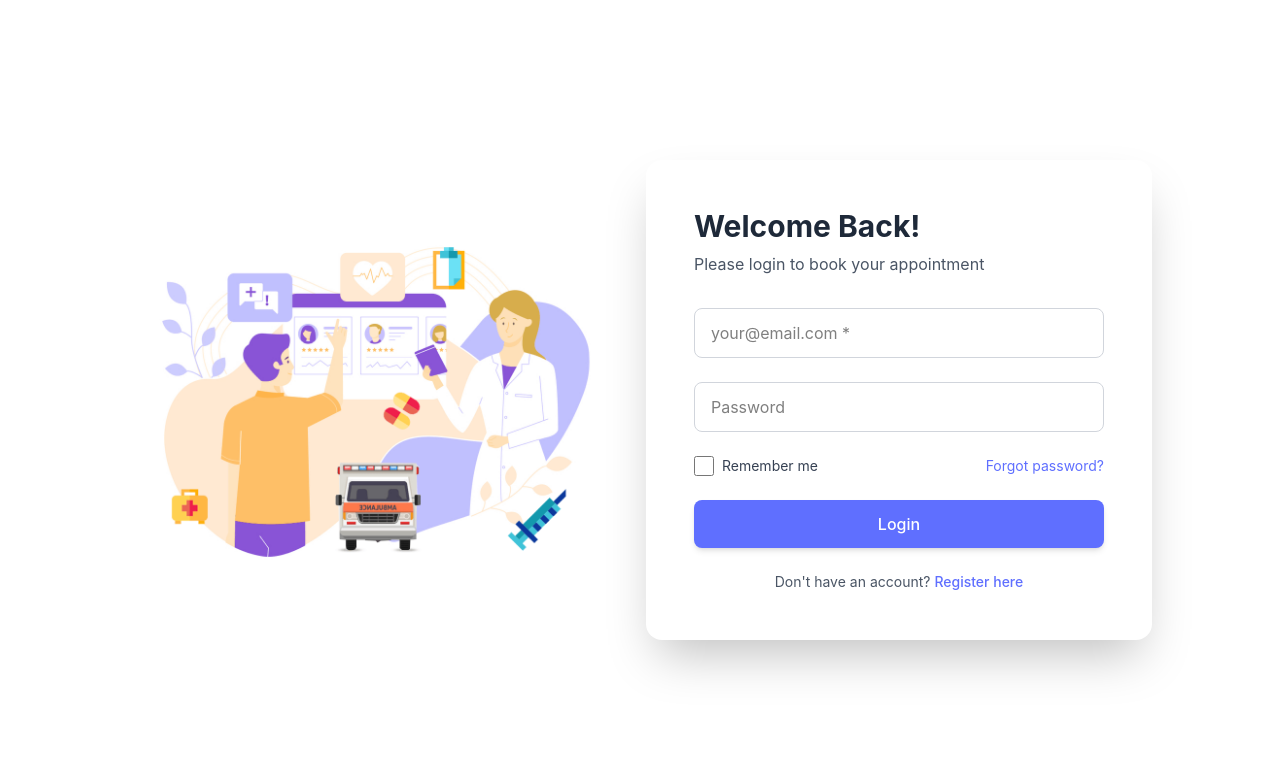
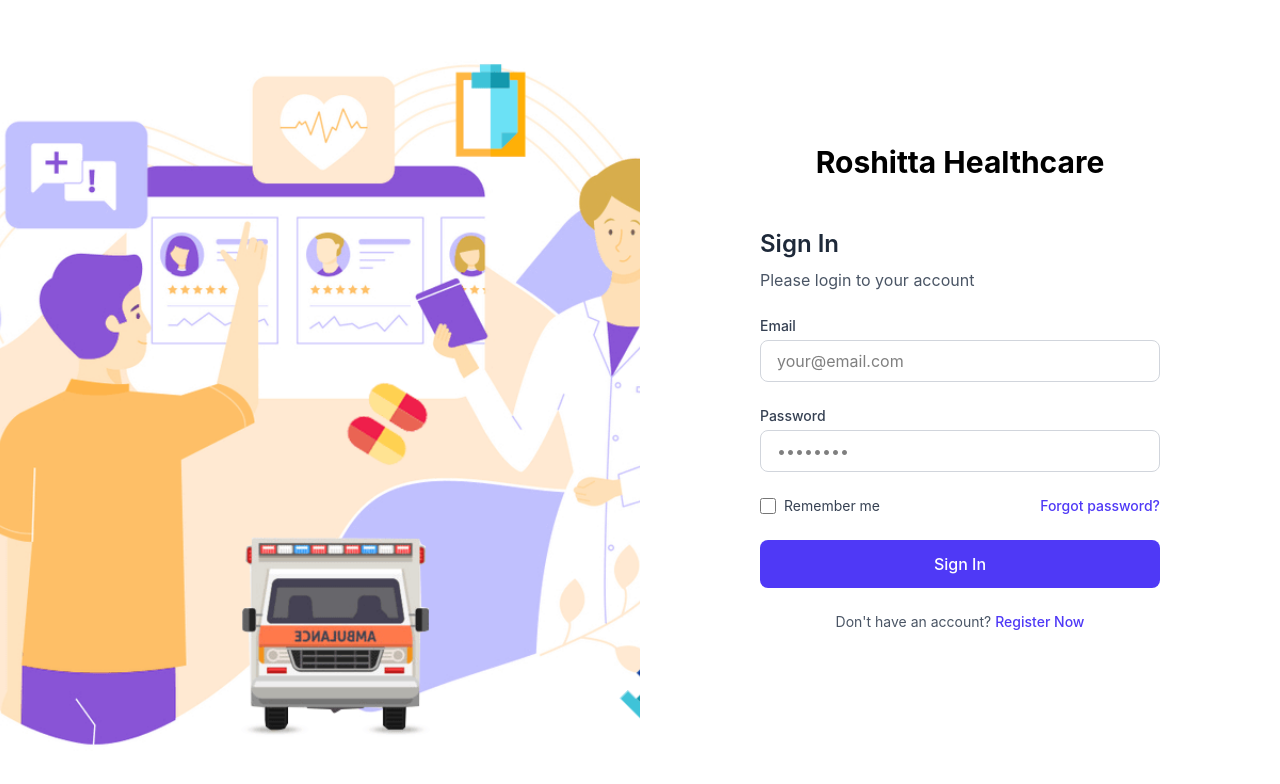
Before and after one commit to PyMustafa/roshitta-frontend, a React (Vite) app: page / in a window 1280 px wide. Shown: the top 784 px of the page. Built offline with nearby package versions, Linux system fonts and the light colour scheme.

Commit message:
feat(auth): enhance LoginForm with validation and error handling; update LoginPage layout

```diff
--- a/src/features/auth/components/LoginForm.jsx
+++ b/src/features/auth/components/LoginForm.jsx
@@ -1,79 +1,137 @@
-import React, { useState } from 'react';
-import { Link } from 'react-router-dom';
+import { useState } from 'react';
+import { Link, useNavigate } from 'react-router-dom';
+import { useAuth } from '../../../context/auth/AuthContext';
 
 const LoginForm = () => {
   const [email, setEmail] = useState('');
   const [password, setPassword] = useState('');
+  const [formError, setFormError] = useState('');
+  const { login, isLoading, error } = useAuth();
+  const navigate = useNavigate();
 
-  const handleSubmit = (e) => {
+  const handleSubmit = async (e) => {
     e.preventDefault();
-    console.log('Email:', email, 'Password:', password);
-    alert('Login submitted (Frontend only)');
+    setFormError('');
+
+    // Basic form validation
+    if (!email) {
+      setFormError('Email is required');
+      return;
+    }
+    if (!password) {
+      setFormError('Password is required');
+      return;
+    }
+
+    try {
+      // Call login function from AuthContext
+      const response = await login(email, password);
+
+      // Redirect user after successful login
+      if (response && response.user) {
+        const userType = response.user.user_type;
+        if (userType === 'doctor') {
+          navigate('/dashboard/doctor');
+        } else if (userType === 'patient') {
+          navigate('/dashboard/patient');
+        } else {
+          navigate('/');
+        }
+      }
+    } catch (err) {
+      // Error handling is managed in the AuthContext,
+      // but we can add specific UI feedback here
+      if (err.response?.status === 401) {
+        setFormError('Invalid email or password');
+      } else {
+        setFormError('An error occurred during login. Please try again.');
+      }
+    }
   };
 
   return (
     <div className="w-full">
-      <h1 className="text-3xl font-bold text-gray-800 mb-2">Welcome Back!</h1>
-      <p className="text-gray-600 mb-8">Please login to book your appointment</p>
+      <div className="rounded-lg p-6">
+        <h2 className="text-2xl font-semibold text-gray-800 mb-2">Sign In</h2>
+        <p className="text-gray-600 mb-6">Please login to your account</p>
+
+        {/* Form error message */}
+        {(formError || error) && (
+          <div className="mb-4 p-3 bg-red-100 text-red-700 rounded-md">
+            {formError || error}
+          </div>
+        )}
 
         <form onSubmit={handleSubmit} className="space-y-6">
+          {/* Email Field */}
           <div>
-
+            <label htmlFor="email" className="block text-sm font-medium text-gray-700 mb-1">
+              Email
+            </label>
             <input
+              id="email"
               type="email"
-            id="email"
               value={email}
               onChange={(e) => setEmail(e.target.value)}
-            className="w-full px-4 py-3 border border-gray-300 rounded-lg focus:ring-2 focus:ring-[#5F6FFF] focus:border-transparent"
-            placeholder="your@email.com *"
+              className="w-full px-4 py-2 border border-gray-300 rounded-lg focus:ring-2 focus:ring-indigo-500 focus:border-transparent"
+              placeholder="your@email.com"
               required
             />
           </div>
 
+          {/* Password Field */}
           <div>
-
+            <label htmlFor="password" className="block text-sm font-medium text-gray-700 mb-1">
+              Password
+            </label>
             <input
+              id="password"
               type="password"
-            id="password"
               value={password}
               onChange={(e) => setPassword(e.target.value)}
-            className="w-full px-4 py-3 border border-gray-300 rounded-lg focus:ring-2 focus:ring-[#5F6FFF] focus:border-transparent"
-            placeholder="Password"
+              className="w-full px-4 py-2 border border-gray-300 rounded-lg focus:ring-2 focus:ring-indigo-500 focus:border-transparent"
+              placeholder="••••••••"
               required
             />
           </div>
 
+          {/* Forgot Password */}
           <div className="flex items-center justify-between">
             <div className="flex items-center">
               <input
+                id="remember-me"
+                name="remember-me"
                 type="checkbox"
-              id="remember-me"
-              className="h-5 w-5 text-[#5F6FFF] focus:ring-[#5F6FFF] border-gray-300 rounded"
+                className="h-4 w-4 text-indigo-600 focus:ring-indigo-500 border-gray-300 rounded"
               />
               <label htmlFor="remember-me" className="ml-2 block text-sm text-gray-700">
                 Remember me
               </label>
             </div>
-          <Link to="/forgot-password" className="text-sm text-[#5F6FFF] hover:text-[#4a5ae8]">
+            <Link to="/forgot-password" className="text-sm font-medium text-indigo-600 hover:text-indigo-500">
               Forgot password?
             </Link>
           </div>
 
+          {/* Submit Button */}
           <button
             type="submit"
-          className="w-full bg-[#5F6FFF] hover:bg-[#4a5ae8] text-white py-3 px-4 rounded-lg font-medium shadow-md transition duration-200"
+            disabled={isLoading}
+            className="w-full bg-indigo-600 hover:bg-indigo-700 text-white py-3 px-4 rounded-lg font-medium transition duration-200"
           >
-          Login
+            {isLoading ? 'Logging in...' : 'Sign In'}
           </button>
         </form>
 
+        {/* Registration Link */}
         <div className="mt-6 text-center">
           <p className="text-sm text-gray-600">
             Don't have an account?{' '}
-          <Link to="/register" className="font-medium text-[#5F6FFF] hover:text-[#4a5ae8]">
-            Register here
+            <Link to="/register" className="font-medium text-indigo-600 hover:text-indigo-500">
+              Register Now
             </Link>
           </p>
+        </div>
       </div>
     </div>
   );
--- a/src/features/auth/pages/LoginPage.jsx
+++ b/src/features/auth/pages/LoginPage.jsx
@@ -1,20 +1,22 @@
 import React from 'react';
-import LoginForm from "../components/LoginForm";
-import loginBannerImage from '../../../assets/login-banner.png';
+import LoginForm from '../components/LoginForm';
 
 const LoginPage = () => {
   return (
-      <div className="min-h-screen flex items-center justify-center bg-white p-4">
-        <div className="flex flex-col md:flex-row items-center gap-8 w-full max-w-5xl">
-          <div className="hidden md:block w-3/5">
+    <div className="min-h-screen flex">
+      {/* Login banner - left side */}
+      <div className="hidden md:flex md:w-1/2 bg-indigo-500">
         <img
-              src={loginBannerImage}
-              alt="Login Banner"
-              className="w-full h-auto max-h-[500px] object-contain"
+          src="/src/assets/login-banner.png"
+          alt="Healthcare Login Banner"
+          className="w-full h-full object-cover"
         />
       </div>
 
-          <div className="w-full md:w-3/5 bg-white rounded-2xl shadow-2xl p-8 md:p-12">
+      {/* Login form - right side */}
+      <div className="w-full md:w-1/2 flex items-center justify-center p-8">
+        <div className="max-w-md w-full">
+          <h1 className="text-3xl font-bold mb-6 text-center">Roshitta Healthcare</h1>
           <LoginForm />
         </div>
       </div>
```
Lines whose indentation alone changed are shown as unchanged.
